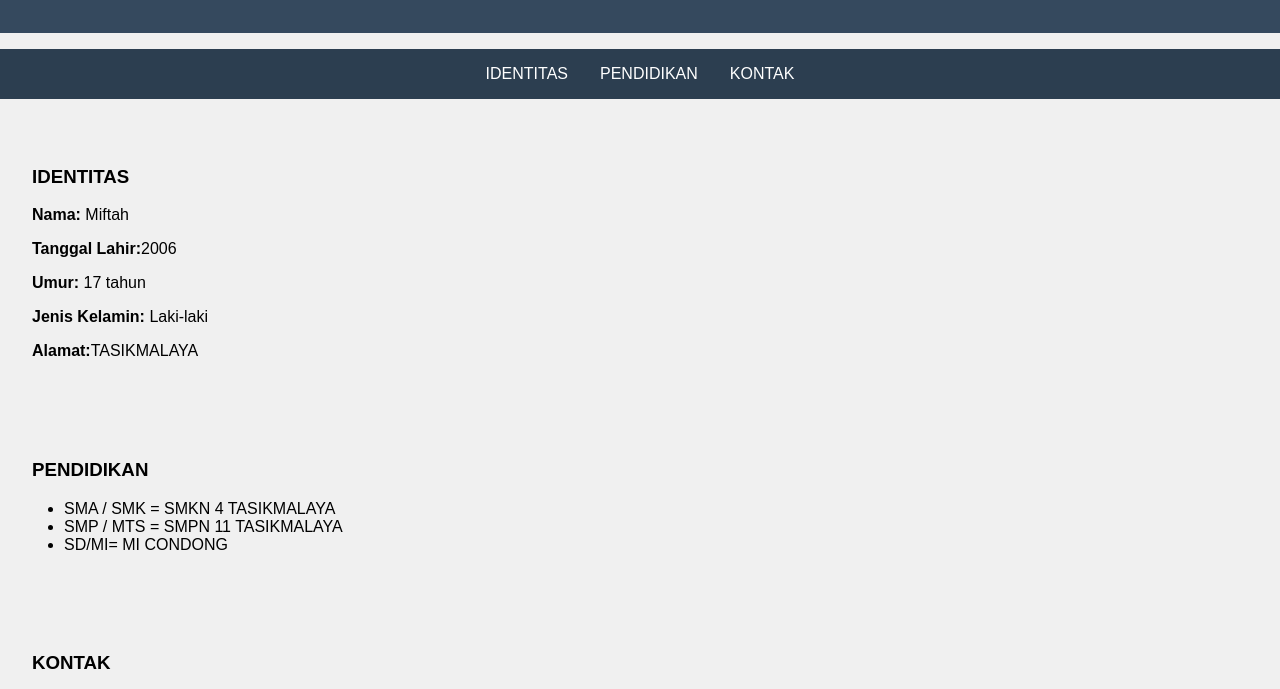
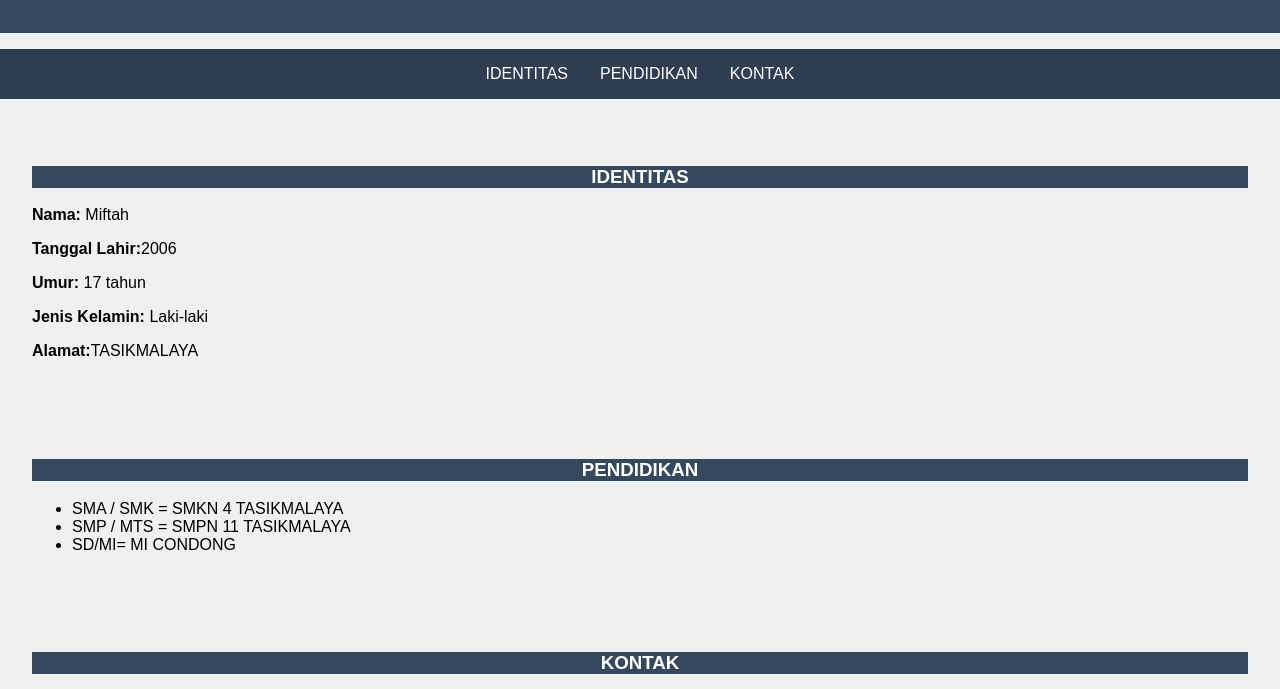
Before and after one commit to miftahpj/miftahpj.github.io, a plain HTML site: page index.html in a window 1280 px wide. Shown: the part 111-800 px from the top of the page. Drawn offline with Linux system fonts and the light colour scheme.

Commit message:
styles.css

```diff
--- a/styles.css
+++ b/styles.css
@@ -5,11 +5,21 @@ body {
     background-color: #f0f0f0;
 }
 
+.static-layout {
+  position: static;
+  background-color: #35495e;
+  width: 100%;
+}
 header {
     background-color: #35495e;
     color: #fff;
     text-align: center;
     padding: 2rem 0;
+}
+
+.center-text {
+    text-align: center;
+    color: white
 }
 
 header h1 span {
@@ -39,7 +49,7 @@ section {
     padding: 2rem;
 }
 
-#pendidikan ul {
+#achievements ul {
     padding-left: 2rem;
 }
 
```
